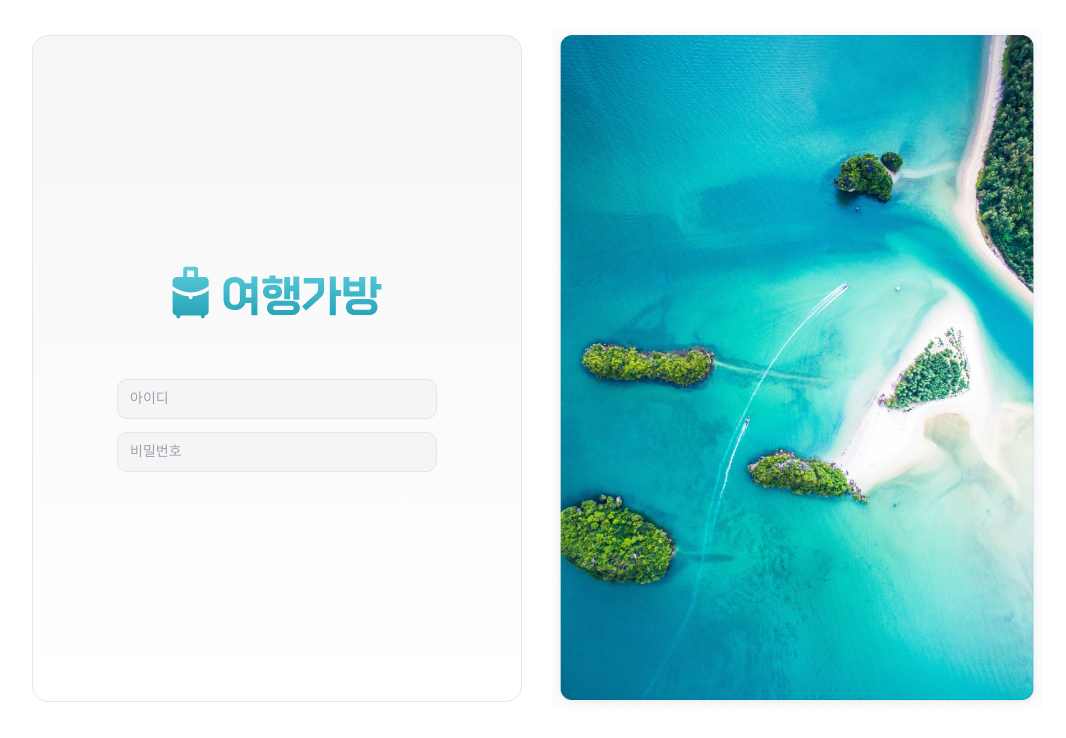
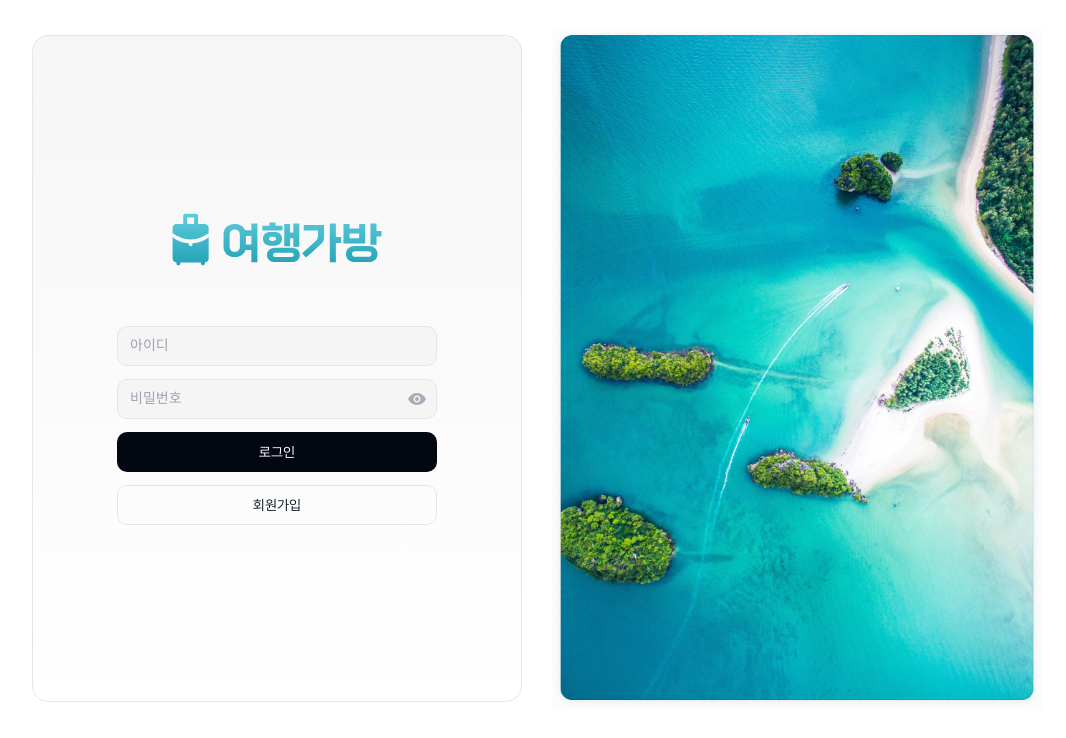
Before and after one commit to jiwonly/TravelBag, a React (Vite) app in the folder m7-frontend/: page /login in a window 1280 px wide. Shown: the top 738 px of the page, without its empty margins (103-1169 px from the left). Built offline with nearby package versions, Linux system fonts and the light colour scheme.

Commit message:
💄 feat: 로그인, 회원가입 버튼 생성 및 비밀번호 눈 이미지 삽입

```diff
--- a/m7-frontend/src/components/HalfTemplate.jsx
+++ b/m7-frontend/src/components/HalfTemplate.jsx
@@ -1,6 +1,9 @@
 import LoginImage from "../assets/LoginImage.png";
 import LoginLogo from "../assets/LoginLogo.svg";
 import InfoInputButton from "./InfoInputButton";
+import LoginButton from "./LoginButton";
+import RegisterButton from "./RegisterButton";
+import pw from "../assets/icon/pw.svg";
 
 const HalfTemplate = ({ type }) => {
   return (
@@ -10,15 +13,18 @@ const HalfTemplate = ({ type }) => {
 
         {type === "login" ? (
           <div className="flex flex-col gap-[13px]">
-            <InfoInputButton content="아이디" />
-            <InfoInputButton content="비밀번호" />
+            <InfoInputButton content="아이디" type="text" />
+            <InfoInputButton content="비밀번호" type="password" />
+            <LoginButton />
+            <RegisterButton />
           </div>
         ) : (
           <div>
-            <InfoInputButton content="아이디" />
-            <InfoInputButton content="비밀번호" />
-            <InfoInputButton content="이메일" />
+            <InfoInputButton content="아이디" type="text" />
+            <InfoInputButton content="비밀번호" type="password" />
+            <InfoInputButton content="이메일" type="email"/>
             <InfoInputButton content="전화번호" />
+            <RegisterButton />
           </div>
         )}
       </div>
--- a/m7-frontend/src/components/InfoInputButton.jsx
+++ b/m7-frontend/src/components/InfoInputButton.jsx
@@ -1,13 +1,21 @@
-const InfoInputButton = ({ content }) => {
+import pw from "../assets/icon/pw.svg";
+
+const InfoInputButton = ({ content, type }) => {
   return (
-    <>
+    <div className="flex items-center">
       <input
-        type="text"
+        type={type}
         placeholder={content}
         className="flex w-[320px] h-[40px] items-center border border-[color:var(--Gray-100,#E5E6E8)] [background:var(--Gray-50,#F5F5F6)] text-sm font-[Pretendard-Light] px-3 py-2.5 rounded-[10px] border-solid leading-5"
       />
-
-    </>
+      {type === "password" && (
+        <img
+          src={pw}
+          alt="password icon"
+          className="absolute w-5 h-5 cursor-pointer ml-[290px]" // 이미지 오른쪽에 배치
+        />
+      )}
+    </div>
   );
 };
 
--- /dev/null
+++ b/m7-frontend/src/components/InputWithLabel.jsx
@@ -0,0 +1,11 @@
+import { Input } from "@/components/ui/input";
+import { Label } from "@/components/ui/label";
+
+export function InputWithLabel() {
+  return (
+    <div className="grid w-full max-w-sm items-center gap-2">
+      <Label htmlFor="email">Email</Label>
+      <Input type="email" id="email" placeholder="Email" />
+    </div>
+  );
+}
--- /dev/null
+++ b/m7-frontend/src/components/LoginButton.jsx
@@ -0,0 +1,11 @@
+const LoginButton = () => {
+    return (
+      <div>
+        <button className="flex w-[320px] h-[40px] justify-center items-center border-none bg-gray-950 text-sm text-white px-4 py-2 rounded-[10px] leading-5">
+            로그인
+        </button>
+      </div>
+    );
+  };
+
+  export default LoginButton;
--- /dev/null
+++ b/m7-frontend/src/components/RegisterButton.jsx
@@ -0,0 +1,11 @@
+const RegisterButton = () => {
+  return (
+    <div>
+      <button className="flex w-[320px] h-[40px] justify-center items-center border border-[color:var(--Gray-100,#E5E6E8)] text-sm text-gray-900 px-4 py-2 rounded-[10px] border-solid leading-5">
+        회원가입
+      </button>
+    </div>
+  );
+};
+
+export default RegisterButton;
```
Also changed, not shown: m7-frontend/src/assets/icon/pw.svg (added).
